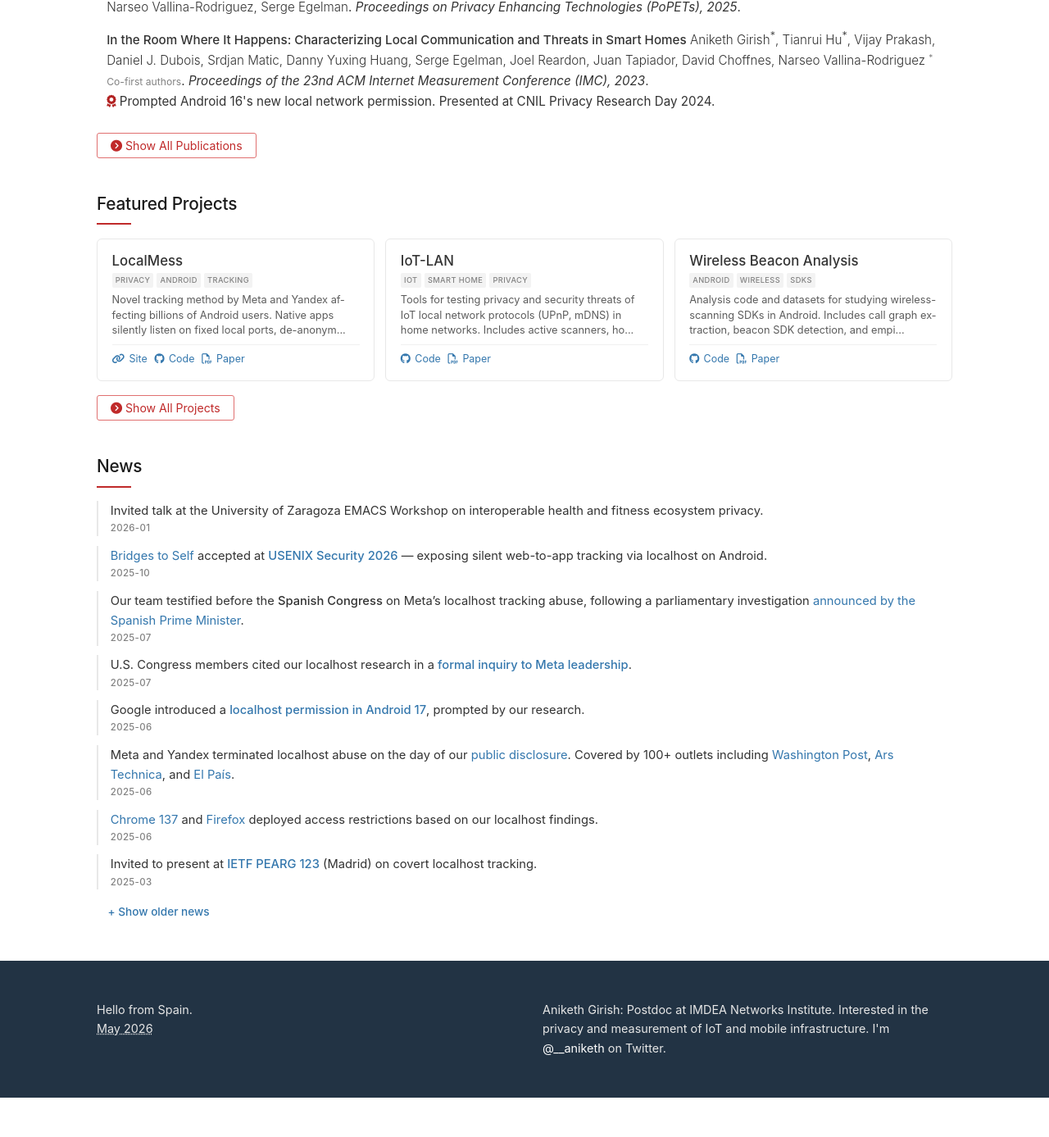
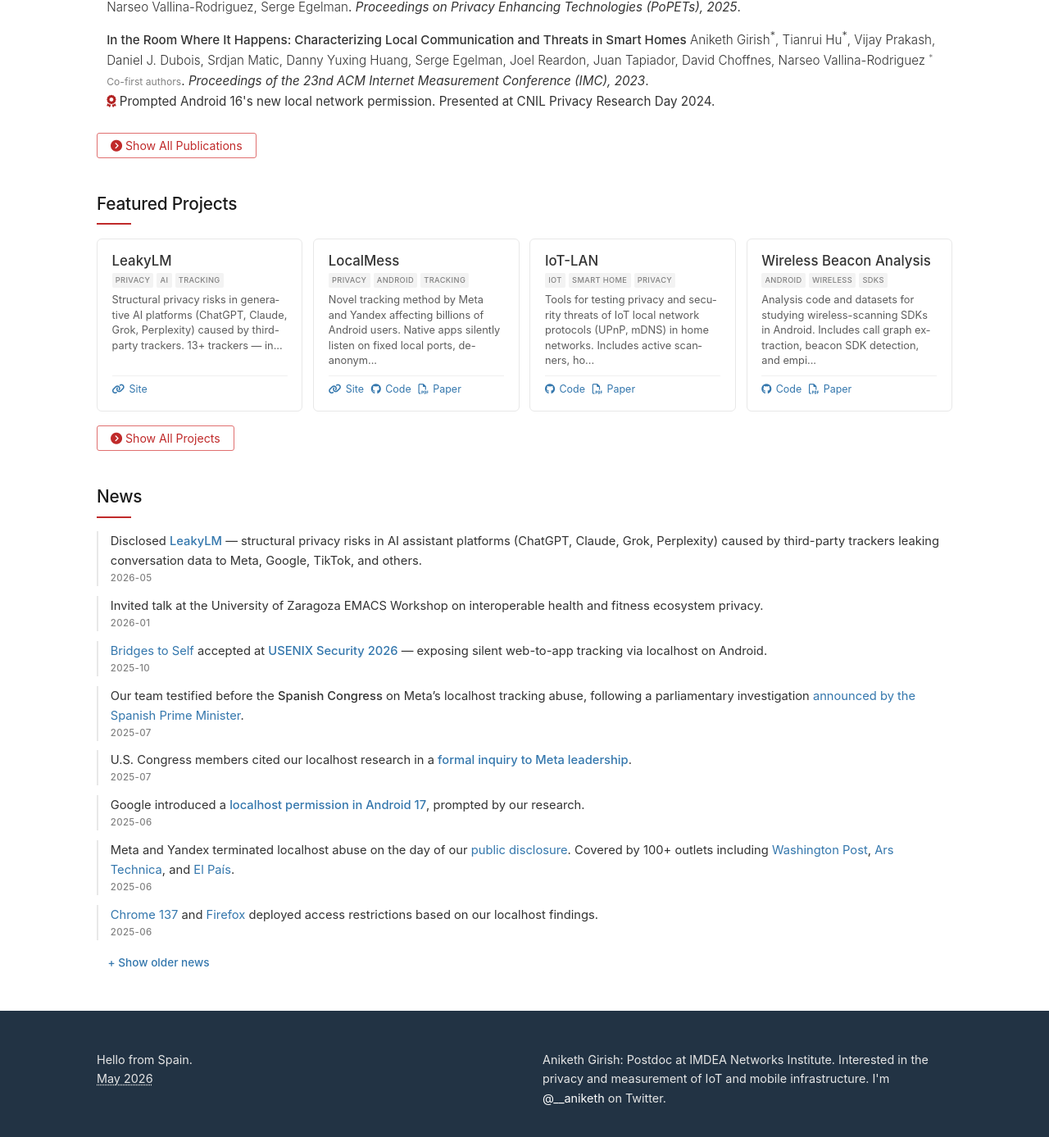
Before and after one commit to Aniketh01/aniketh01.github.io, a Jekyll site: the page built from index.md, in a window 1280 px wide and 1400 px high, scrolled down 1320 px. Shown: the top 1387 px of the window at 82% size. Built offline with Jekyll 4.4.1, drawn with Linux system fonts in a browser that asks for light colours; nearby versions of some CDN libraries; before the commit the page ends 2659 px from its top, so only the background shows below that.

Commit message:
Add LeakyLM disclosure to news and projects

```diff
--- a/_data/news.yml
+++ b/_data/news.yml
@@ -1,3 +1,6 @@
+- message: "Disclosed [**LeakyLM**](https://leakylm.github.io/) — structural privacy risks in AI assistant platforms (ChatGPT, Claude, Grok, Perplexity) caused by third-party trackers leaking conversation data to Meta, Google, TikTok, and others."
+  date: 2026-05
+
 - message: "Invited talk at the University of Zaragoza EMACS Workshop on interoperable health and fitness ecosystem privacy."
   date: 2026-01
 
--- a/_data/projects.yml
+++ b/_data/projects.yml
@@ -1,3 +1,12 @@
+- title: LeakyLM
+  url: https://leakylm.github.io/
+  description: "Structural privacy risks in generative AI platforms (ChatGPT, Claude, Grok, Perplexity) caused by third-party trackers. 13+ trackers — including Meta Pixel, Google, and TikTok — leak conversation metadata, enable user linkability across ad networks, and expose public permalinks without proper access controls."
+  highlight: true
+  tags:
+    - Privacy
+    - AI
+    - Tracking
+
 - title: LocalMess
   url: https://localmess.github.io/
   code: https://github.com/localmess/localhost-abuse
```
